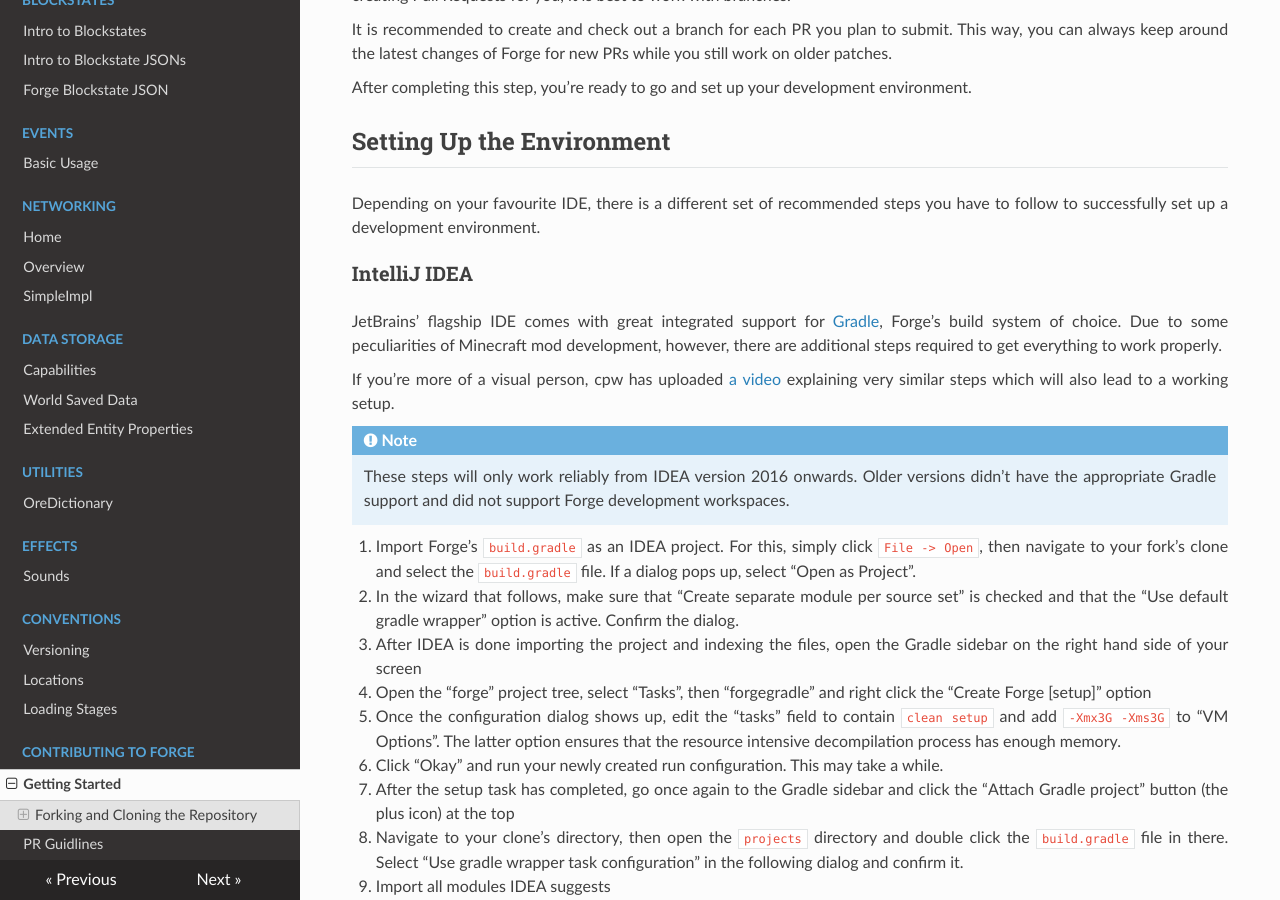
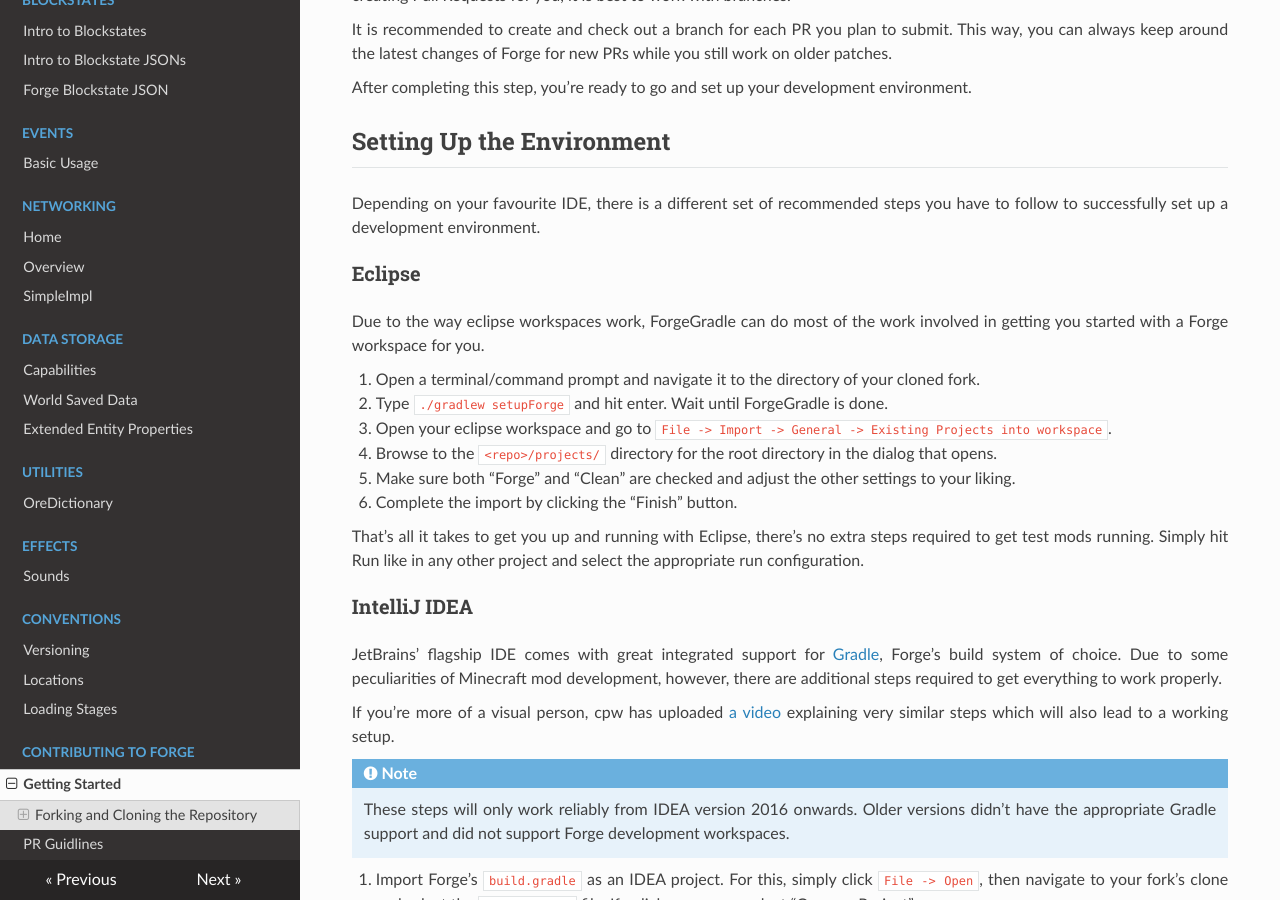
Before and after one commit to MinecraftForge/Documentation, an MkDocs documentation site: the page built from docs/forgedev/index.md, in a window 1280 px wide and 900 px high, scrolled down 1124 px. Built offline with MkDocs 1.6.1, drawn with Linux system fonts in a browser that asks for light colours; nearby versions of some CDN libraries; old or Windows-style settings are respelled for this version of MkDocs.

Commit message:
Add eclipse setup instructions

```diff
--- a/docs/forgedev/index.md
+++ b/docs/forgedev/index.md
@@ -39,6 +39,19 @@ Setting Up the Environment
 --------------------------
 
 Depending on your favourite IDE, there is a different set of recommended steps you have to follow to successfully set up a development environment.
+
+### Eclipse
+
+Due to the way eclipse workspaces work, ForgeGradle can do most of the work involved in getting you started with a Forge workspace for you.
+
+ 1. Open a terminal/command prompt and navigate it to the directory of your cloned fork.
+ 2. Type `./gradlew setupForge` and hit enter. Wait until ForgeGradle is done.
+ 3. Open your eclipse workspace and go to `File -> Import -> General -> Existing Projects into workspace`.
+ 4. Browse to the `<repo>/projects/` directory for the root directory in the dialog that opens.
+ 5. Make sure both "Forge" and "Clean" are checked and adjust the other settings to your liking.
+ 6. Complete the import by clicking the "Finish" button.
+
+That's all it takes to get you up and running with Eclipse, there's no extra steps required to get test mods running. Simply hit Run like in any other project and select the appropriate run configuration.
 
 ### IntelliJ IDEA
 
```
